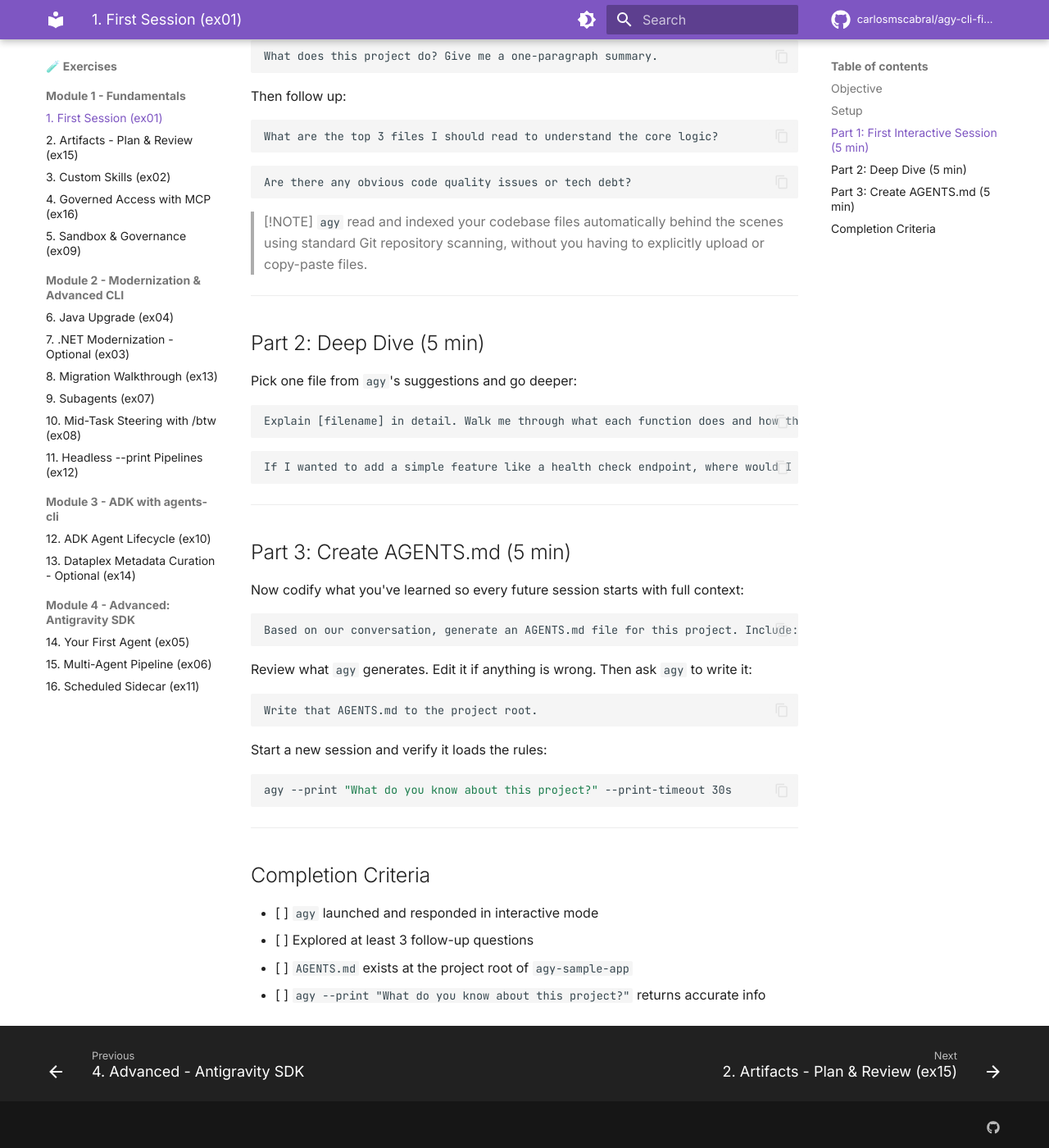
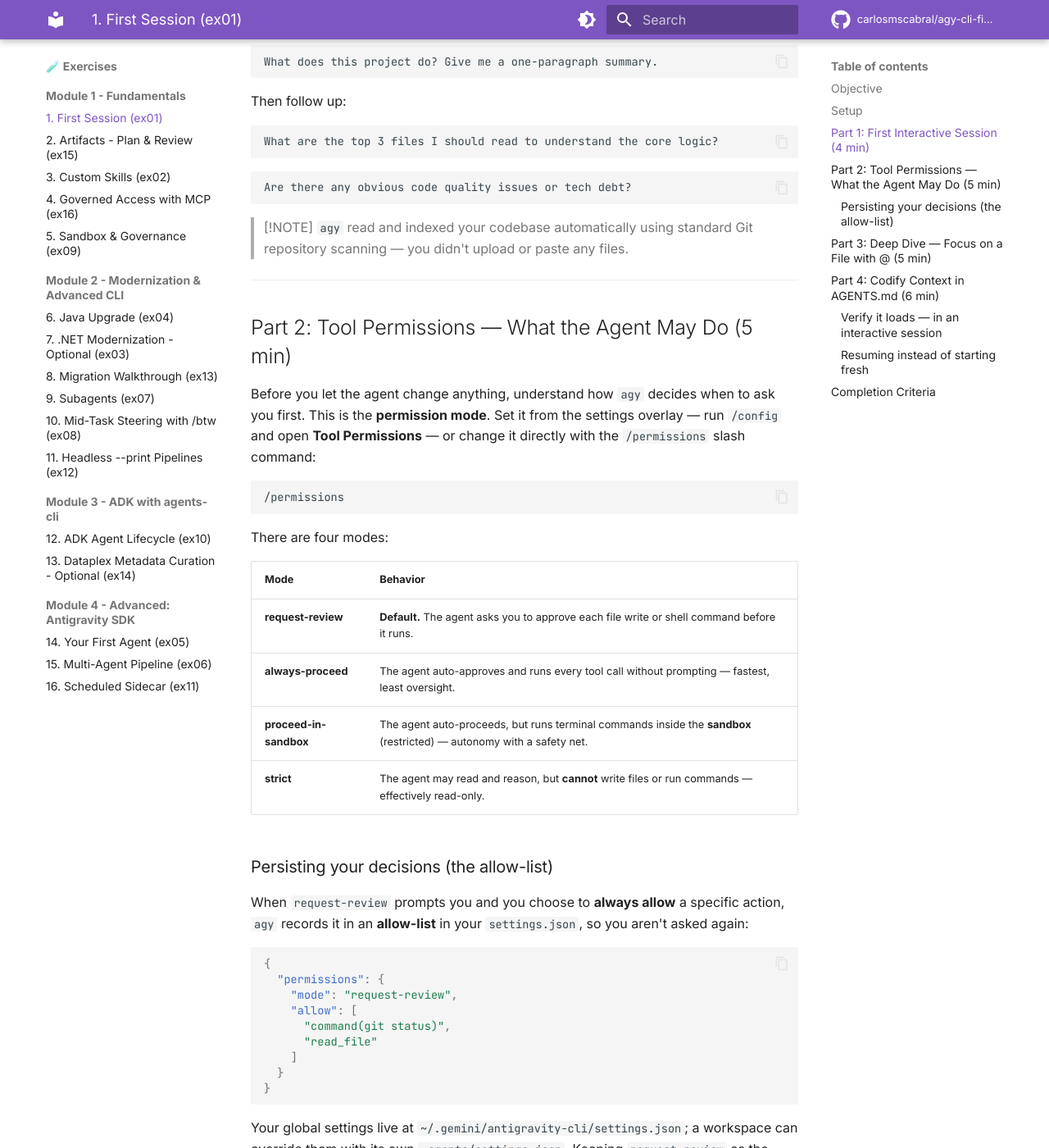
Before and after one commit to carlosmscabral/agy-cli-field-workshop, an MkDocs documentation site: the page built from docs/exercises/ex01_first_session.md, in a window 1280 px wide and 1400 px high, scrolled down 1210 px. Shown: the whole window at 82% size. Built offline with MkDocs 1.6.1 and Material for MkDocs 9.7.7, drawn with Linux system fonts in a browser that asks for light colours; comment, search, counter and statistics services are not loaded; some of the changed text lies outside the part shown.

Commit message:
docs(ex01): add Tool Permissions, @-file focus, and correct AGENTS.md verify flow (#11)
- New 'Tool Permissions' section: the four modes (request-review, always-proceed,
  proceed-in-sandbox, strict), how to set them (/config -> Tool Permissions or
  /permissions), and the persisted settings.json allow-list.
- Deep dive now teaches the @ symbol to focus the agent on a specific file
  (@app/main.py) via path autocomplete.
- Fixed the AGENTS.md verification: agy -p does NOT load workspace context, so
  verify in a FRESH interactive session (agy) instead; teach agy -c and /resume
  for session continuity. Bumped duration 15->20 min.
- Recorded the 4th permission mode (proceed-in-sandbox) + /config path in the
  grounding doc (§8, §5) and cheatsheet for consistency.

````diff
--- a/docs/exercises/ex01_first_session.md
+++ b/docs/exercises/ex01_first_session.md
@@ -1,12 +1,12 @@
 # Exercise 1: First Session
 
-> **Duration:** 15 min | **Module:** 1 — Antigravity CLI Fundamentals
+> **Duration:** 20 min | **Module:** 1 — Antigravity CLI Fundamentals
 
 ---
 
 ## Objective
 
-Launch `agy` CLI, explore a sandbox codebase, and create an `AGENTS.md` file that makes every future session smarter.
+Launch `agy`, explore a sandbox codebase (using `@` to focus on files), understand the **Tool Permissions** model that governs what the agent may do, and codify project context in an `AGENTS.md` that every future session loads automatically.
 
 ---
 
@@ -34,13 +34,12 @@
 Now launch your Antigravity CLI interactive shell:
 
 ```bash
-# Launch your Antigravity CLI interactive shell
 agy
 ```
 
 ---
 
-## Part 1: First Interactive Session (5 min)
+## Part 1: First Interactive Session (4 min)
 
 At the `agy` prompt, ask:
 
@@ -59,49 +58,127 @@
 ```
 
 > [!NOTE]
-> `agy` read and indexed your codebase files automatically behind the scenes using standard Git repository scanning, without you having to explicitly upload or copy-paste files.
+> `agy` read and indexed your codebase automatically using standard Git repository scanning — you didn't upload or paste any files.
 
 ---
 
-## Part 2: Deep Dive (5 min)
+## Part 2: Tool Permissions — What the Agent May Do (5 min)
 
-Pick one file from `agy`'s suggestions and go deeper:
+Before you let the agent change anything, understand how `agy` decides when to ask you first. This is the **permission mode**. Set it from the settings overlay — run `/config` and open **Tool Permissions** — or change it directly with the `/permissions` slash command:
 
 ```text
-Explain [filename] in detail. Walk me through what each function does and how they connect.
+/permissions
+```
+
+There are four modes:
+
+| Mode | Behavior |
+| :-- | :-- |
+| **request-review** | **Default.** The agent asks you to approve each file write or shell command before it runs. |
+| **always-proceed** | The agent auto-approves and runs every tool call without prompting — fastest, least oversight. |
+| **proceed-in-sandbox** | The agent auto-proceeds, but runs terminal commands inside the **sandbox** (restricted) — autonomy with a safety net. |
+| **strict** | The agent may read and reason, but **cannot** write files or run commands — effectively read-only. |
+
+### Persisting your decisions (the allow-list)
+
+When `request-review` prompts you and you choose to **always allow** a specific action, `agy` records it in an **allow-list** in your `settings.json`, so you aren't asked again:
+
+```json
+{
+  "permissions": {
+    "mode": "request-review",
+    "allow": [
+      "command(git status)",
+      "read_file"
+    ]
+  }
+}
+```
+
+Your global settings live at `~/.gemini/antigravity-cli/settings.json`; a workspace can override them with its own `.agents/settings.json`. Keeping `request-review` as the default while building a targeted `allow` list is the enterprise sweet spot — the agent moves fast on the operations you've blessed and still stops for anything new.
+
+> [!TIP]
+> For a hands-on look at `strict` and the two-phase governance workflow, see the **Sandbox & Governance** exercise later in this module.
+
+---
+
+## Part 3: Deep Dive — Focus on a File with `@` (5 min)
+
+Pick one of the files `agy` suggested and go deeper. Use the **`@` symbol** to focus the agent on a specific file: type `@` and `agy` autocompletes file paths — selecting one attaches that file as the focus of your question (no pasting paths, and the agent centers on exactly that file):
+
+```text
+Explain @app/main.py in detail — walk me through what each function does and how they connect.
+```
+
+Then explore where you'd extend it:
+
+```text
+If I wanted to add a simple health check endpoint, where would I start?
+```
+
+> [!NOTE]
+> `@` works for any path in the workspace. It's the precise way to point the agent at a file, function, or folder instead of describing it in prose.
+
+---
+
+## Part 4: Codify Context in AGENTS.md (6 min)
+
+Now capture what you've learned so **every future session starts with full context**. Ask the agent to generate *and write* the file — approving that write is `request-review` (Part 2) in action:
+
+```text
+Based on our conversation, generate an AGENTS.md for this project — purpose, tech stack, key conventions, and anything an AI assistant should know before modifying this code — and write it to the project root.
+```
+
+Review the proposed content, then approve the write.
+
+### Verify it loads — in an interactive session
+
+`agy` reads `AGENTS.md` from the workspace **at session launch** — but only for interactive sessions. Exit the current one:
+
+```text
+Press ctrl+d to exit agy.
+```
+
+Start a **fresh** session (a brand-new conversation, no prior history) and ask what it knows — it should answer from your `AGENTS.md` alone:
+
+```bash
+agy
 ```
 
 ```text
-If I wanted to add a simple feature like a health check endpoint, where would I start?
+What do you know about this project and its conventions?
 ```
 
----
+Because this is a new conversation with no chat history, an accurate answer proves the context came from `AGENTS.md`.
 
-## Part 3: Create AGENTS.md (5 min)
+> [!WARNING]
+> **Do not verify with `agy -p` (print mode).** Print mode runs *without* loading workspace context (`AGENTS.md`, rules, skills), so it won't reflect your file. Use an interactive session.
 
-Now codify what you've learned so every future session starts with full context:
+### Resuming instead of starting fresh
+
+When you want to *continue* a previous conversation rather than start clean, resume it:
+
+```bash
+# Resume your most recent conversation
+agy -c
+```
+
+Or pick from your past sessions with the in-session picker:
 
 ```text
-Based on our conversation, generate an AGENTS.md file for this project. Include: project purpose, tech stack, key conventions, and anything I should tell an AI assistant before asking it to modify this code.
+/resume
 ```
 
-Review what `agy` generates. Edit it if anything is wrong. Then ask `agy` to write it:
-
-```text
-Write that AGENTS.md to the project root.
-```
-
-Start a new session and verify it loads the rules:
-
-```bash
-agy --print "What do you know about this project?" --print-timeout 30s
-```
+> [!NOTE]
+> `agy -c` (alias for `--continue`) reopens your most recent conversation; `/resume` (alias `/switch`) lists past sessions to choose from. Use these for continuity; use a **fresh** `agy` session (above) when you specifically want to confirm `AGENTS.md` is doing the work.
 
 ---
 
 ## Completion Criteria
 
-- [ ] `agy` launched and responded in interactive mode
-- [ ] Explored at least 3 follow-up questions
+- [ ] `agy` launched and answered questions about the sandbox in interactive mode
+- [ ] You can name the four permission modes and set one via `/permissions` (or `/config` → Tool Permissions)
+- [ ] Used `@` to focus the agent on a specific file
 - [ ] `AGENTS.md` exists at the project root of `agy-sample-app`
-- [ ] `agy --print "What do you know about this project?"` returns accurate info
+- [ ] A **fresh** interactive `agy` session correctly describes the project from `AGENTS.md` (verified interactively, not with `agy -p`)
+- [ ] You know how to resume a session with `agy -c` and `/resume`
````
Also changed, not shown: docs/cheatsheet.md (+1 -1 lines), research/agy-cli-grounding.md (+3 -2 lines).
